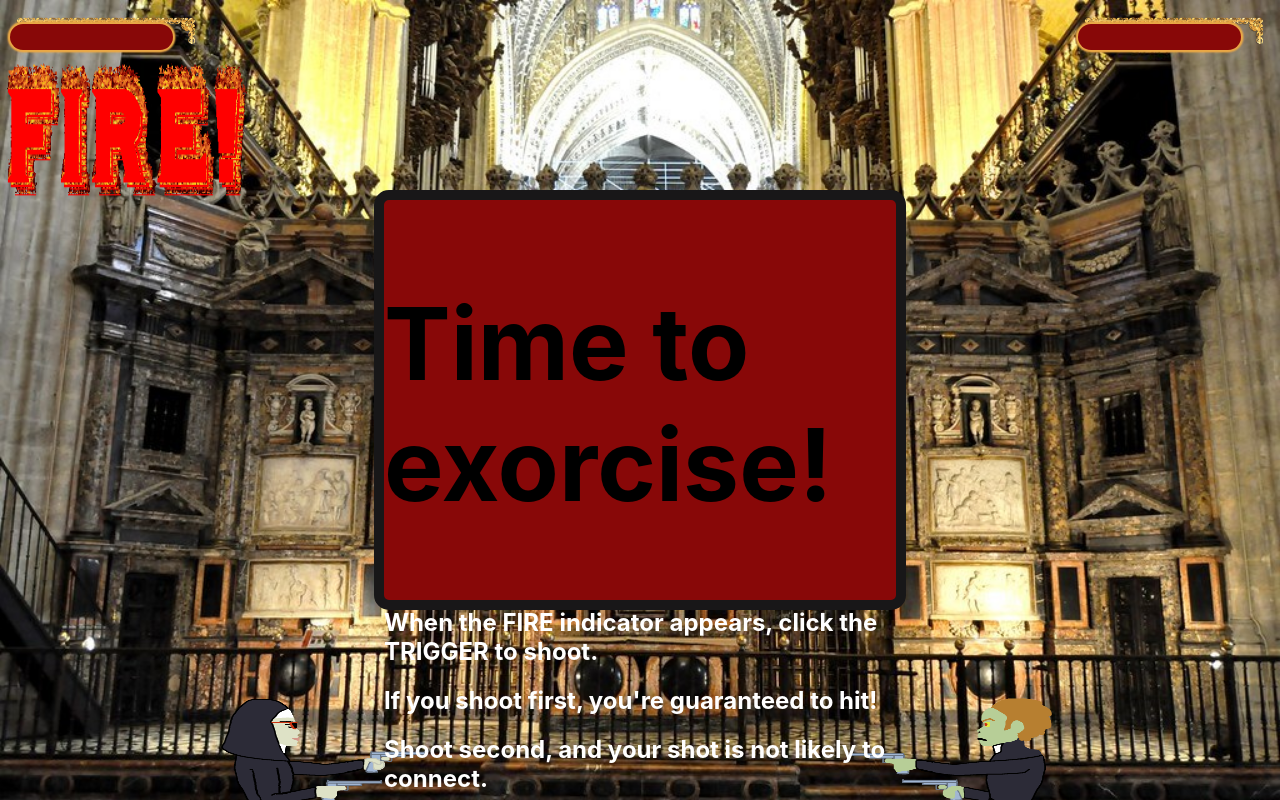
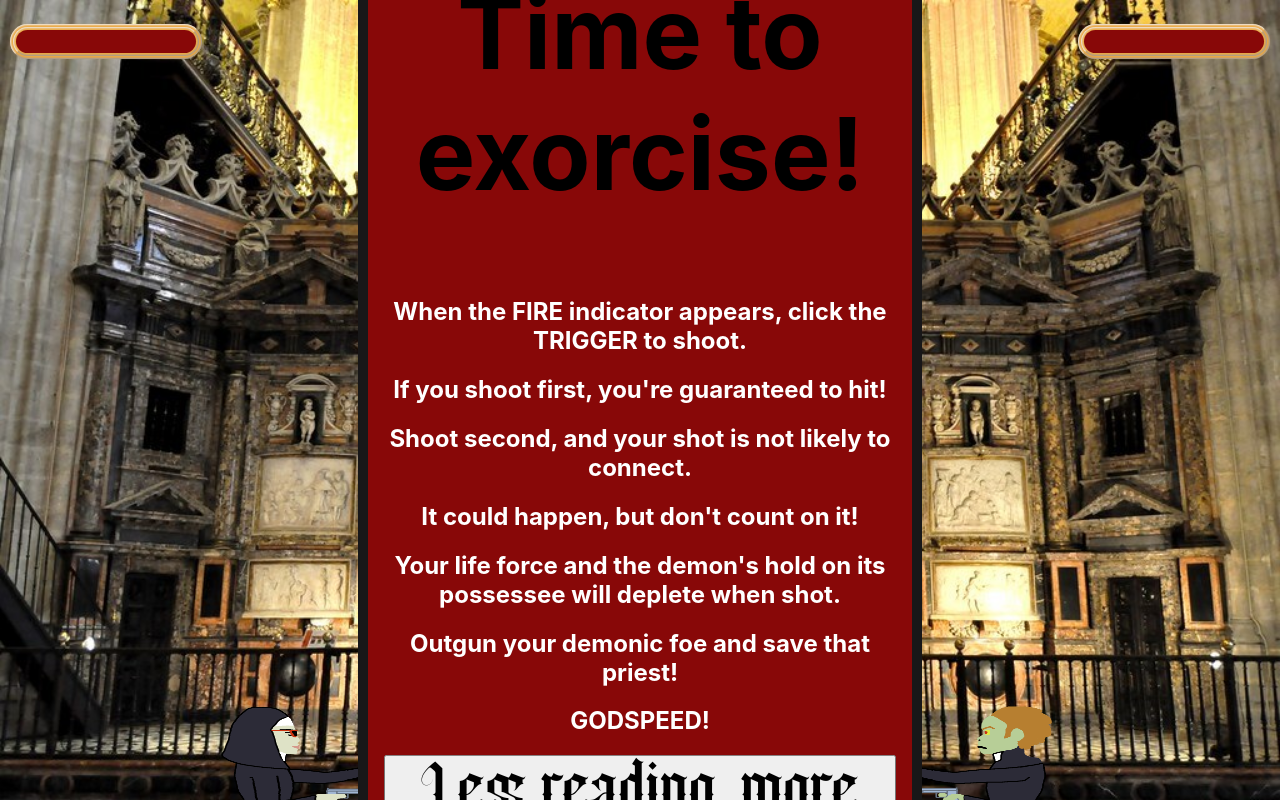
Before and after one commit to PatrickGBecker/nunslinger, a React (Create React App) app: page /game in a window 1280 px wide. Shown: the top 800 px of the page. Built offline with nearby package versions, Linux system fonts and the light colour scheme; no server answers.

Commit message:
refactor game

```diff
--- a/src/component/Game/Game.css
+++ b/src/component/Game/Game.css
@@ -1,15 +1,21 @@
+.music-player {
+    position: fixed;
+}
+
 progress {
     border-radius: 30px;
-    width: 85%;
+    width: 15vw;
     height: 75%;
     margin-top: 7.5%;
     margin-bottom: 10%;
+    border-style: outset;
 }
 
 progress::-webkit-progress-bar {
     background-color: #eaa846;
     border-radius: 15px;
     box-shadow: 0px 0px 2px 2px #eaa846;
+    border-style: outset;
 }
 
 progress::-webkit-progress-value {
@@ -21,18 +27,17 @@ progress::-webkit-progress-value {
 .enemy-health-bar {
     width: 15vw;
     height: 100%;
-    ;
-    background-image: url(../../Assets/Backgrounds/golden-new-video-frame-background-image-11.png);
-    background-repeat: no-repeat;
-    background-size: cover;
+    /* background-image: url(../../Assets/Backgrounds/golden-new-video-frame-background-image-11.png); */
+    /* background-repeat: no-repeat;
+    background-size: cover; */
 }
 
 .player-health-bar {
     width: 15vw;
     height: 100%;
-    background-image: url(../../Assets/Backgrounds/golden-new-video-frame-background-image-11.png);
-    background-repeat: no-repeat;
-    background-size: cover;
+    /* background-image: url(../../Assets/Backgrounds/golden-new-video-frame-background-image-11.png); */
+    /* background-repeat: no-repeat;
+    background-size: cover; */
 }
 
 .health-bar-container {
@@ -60,11 +65,11 @@ progress::-webkit-progress-value {
     width: 100vw;
     display: flex;
     flex-direction: column;
-    justify-content: space-evenly;
+    justify-content: space-between;
     background-repeat: no-repeat;
     background-size: cover;
+    background-image: url('../../Assets/Backgrounds/battlePage.jpeg');
 }
-
 
 @font-face {
     font-family: Imported;
@@ -90,6 +95,8 @@ button {
 
 .fire-container {
     border: none;
+    display: flex;
+    justify-content: center;
 }
 
 .fire-indicator {
@@ -104,12 +111,12 @@ button {
     transform: translate(-50%, -50%);
     background-color: #880808;
     width: 40vw;
-    height: 50vh;
     border: 10px solid #181718;
     border-radius: 15px;
-    color: white
+    color: white;
+    text-align: center;
+    padding: 1rem;
 }
-
 
 
 .win-screen {
@@ -119,10 +126,11 @@ button {
     transform: translate(-50%, -50%);
     background-color: #880808;
     width: 40vw;
-    height: 50vh;
     border: 10px solid #181718;
     border-radius: 15px;
-    color: white
+    color: white;
+    text-align: center;
+    padding: 1rem;
 }
 
 .demon-exorcised {
@@ -138,9 +146,10 @@ button {
     transform: translate(-50%, -50%);
     background-color: #181718;
     width: 40vw;
-    height: 50vh;
     border-radius: 15px;
-    color: aliceblue
+    color: aliceblue;
+    text-align: center;
+    padding: 1rem;
 }
 
 .failure-buttons {
@@ -159,10 +168,6 @@ button {
     align-self: flex-end;
 }
 
-/* .hidden {
-    display:none
-} */
-
 .secret-celebration-button {
     border: none;
     background: none;
--- a/src/component/Game/Game.tsx
+++ b/src/component/Game/Game.tsx
@@ -117,10 +117,29 @@ const Game = (props: Props) => {
         //guns out model
         resetRoundState()
         fireIndicator()
+
+    }
+
+    const nextSpeed = () => {
+        if (props.missionCount === 0) {
+            setCurrentCharacter(priest)
+        } else if (props.missionCount === 1) {
+            setCurrentCharacter(bishop)
+        } else if (props.missionCount === 2) {
+            setCurrentCharacter(cardinal)
+        } else if (props.missionCount === 2) {
+            setCurrentCharacter(pope)
+        }
     }
 
     useEffect(() => {
-        console.log('useEffect triggered')
+        console.log('missionCount', props.missionCount)
+        console.log('gameCount', props.gameCount)
+        nextSpeed()
+    }, [props.missionCount])
+
+    useEffect(() => {
+        // console.log('useEffect triggered')
         if (playerHasShot && enemyHasShot === true) {
             compareShots()
         }
@@ -162,7 +181,7 @@ const Game = (props: Props) => {
     const fireIndicatorHelper = () => {
         setFireIndicatorDate(Date.now())
         enemyShoot()
-        console.log('fire indicator shown')
+        // console.log('fire indicator shown')
     }
 
     const fireIndicator: any = () => {
@@ -312,6 +331,7 @@ const Game = (props: Props) => {
         console.log('pre', props.gameCount, props.missionCount)
         const gameIncremented = props.gameCount + 1
         props.setGameCount(gameIncremented)
+
     }
 
     const toggleLanguages = () => {
@@ -329,7 +349,7 @@ const Game = (props: Props) => {
 
     return (
         <div className="game-background">
-            <section className='game' style={{ backgroundImage: `url(${gamePage}` }}>
+            <section className='game'>
                 <ReactPlayer
                     className='music-player'
                     url={music}
@@ -350,7 +370,7 @@ const Game = (props: Props) => {
                     </div>
                 </div>
                 <div className='fire-container'>
-                    {fireIndicatorDate && <img className='fire-indicator' src={fireFont} />}
+                    {fireIndicatorDate ? <img className='fire-indicator' src={fireFont} /> : null}
                     {viewInstructions()}
                 </div>
 
@@ -407,9 +427,9 @@ const Game = (props: Props) => {
                 }
 
                 <div className="trigger-button-container">
-                    {fireIndicatorDate && <button className='trigger-container' disabled={playerHasShot}>
+                    {fireIndicatorDate ? <button className='trigger-container' disabled={playerHasShot}>
                         <img className='trigger-button' onClick={capturePlayerShot} src={gunTrigger} alt='gun trigger avatar' />
-                    </button>}
+                    </button>: null}
                 </div>
 
                 <div className="model-container">
```
Also changed, not shown: 1 other file (tests, documents, lock files or other folders).
